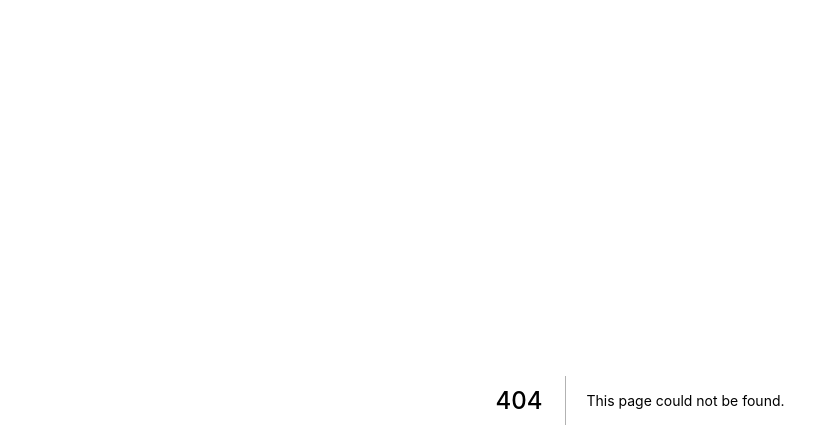
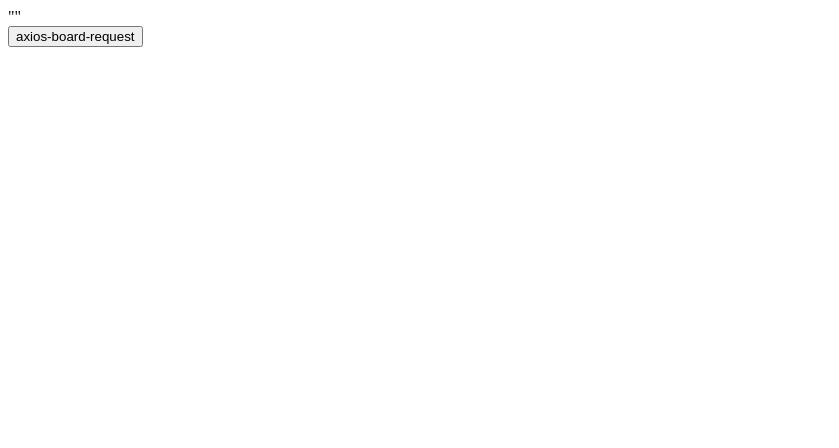
Before and after one commit to sr1031/firstNextApp, a Next.js app: page /section03/03-01-rest-api in a window 1280 px wide. Before the commit this address had no page. Shown: the top 448 px of the page, without its empty margins (0-839 px from the left). Built offline with nearby package versions, Linux system fonts and the light colour scheme.

Commit message:
complete simple rest-api request with axios to 03-03-backend

```diff
--- /dev/null
+++ b/pages/section03/03-01-rest-api/index.js
@@ -0,0 +1,19 @@
+import axios from "axios";
+import { useState } from "react";
+
+export default function axiosPage() {
+    const [res, setRes] = useState("");
+
+    const onAxios = async () => {
+        const result = await axios.get("http://localhost:3000/boards"); //03-03-with-frontend backend API에 요청
+        console.log(result.data);
+        setRes(result.data);
+    };
+
+    return (
+        <>
+            <div>{JSON.stringify(res)}</div>
+            <button onClick={onAxios}>axios-board-request</button>
+        </>
+    );
+}
```
